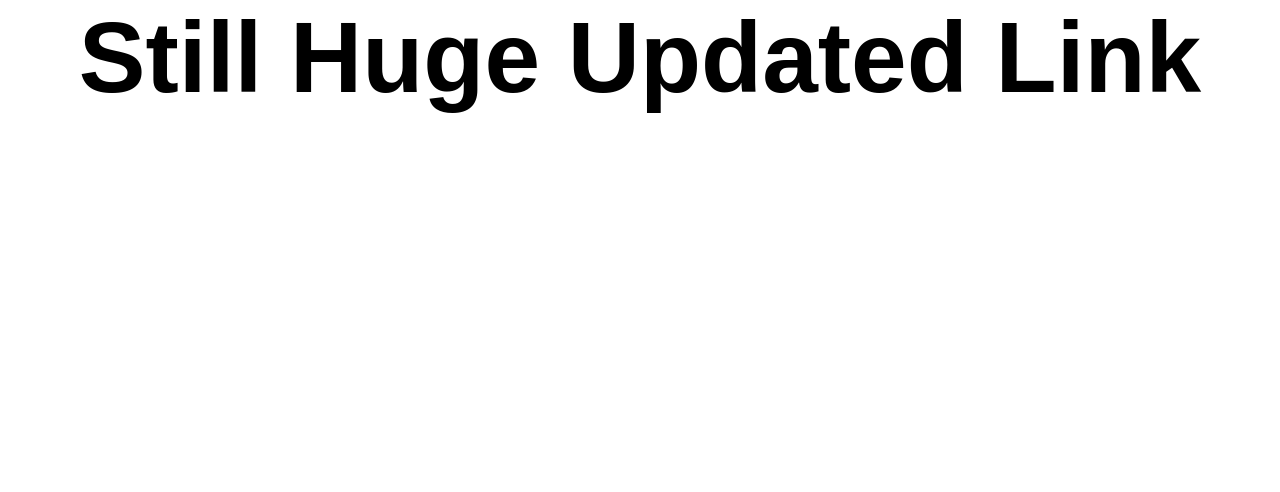
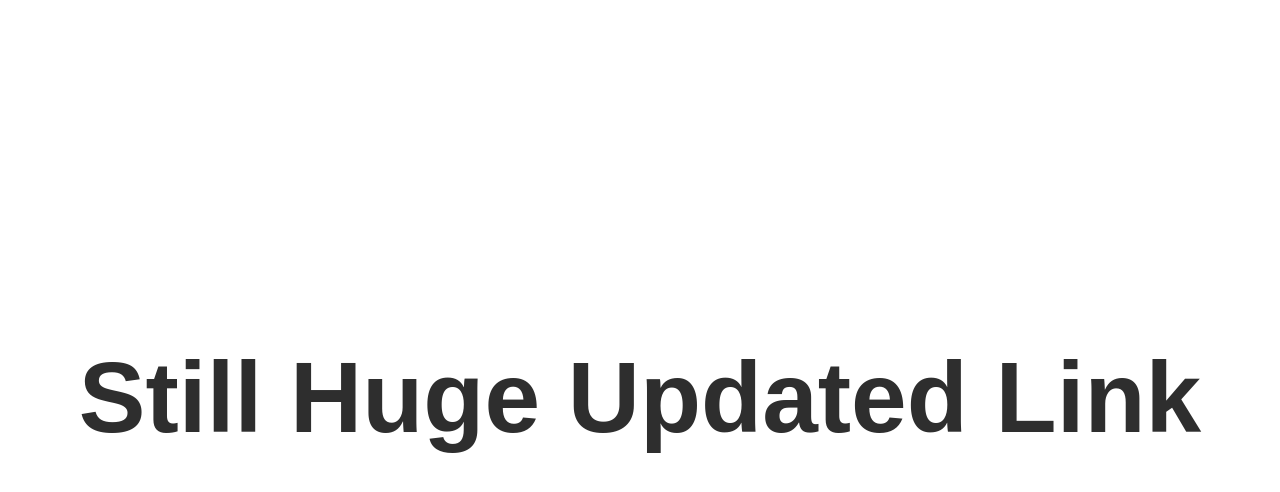
Before and after one commit to VKhodova/Homework-20, a plain HTML site: page re_index.html in a window 1280 px wide. Drawn offline with Linux system fonts and the light colour scheme.

Commit message:
final update

```diff
--- a/re_index.html
+++ b/re_index.html
@@ -6,7 +6,8 @@
     <link type="text/css" rel="stylesheet" href="re_styles.css">
 </head>
 <body>
-    <h1>Still Huge Updated Link</h1>
-
+    <div>
+        <a href="#"><h1>Still Huge Updated Link</h1></a>
+    </div>
 </body>
 </html>
--- a/re_styles.css
+++ b/re_styles.css
@@ -9,13 +9,13 @@
 
 div {
     display: inline-block;
-    width: 900px;
+    width: 1200px;
     height: 120px;
     position: absolute;
     top: 50%;
     left: 50%;
     margin-top: -60px;
-    margin-left: -450px;
+    margin-left: -600px;
     /*background: red;*/
 }
 
```
